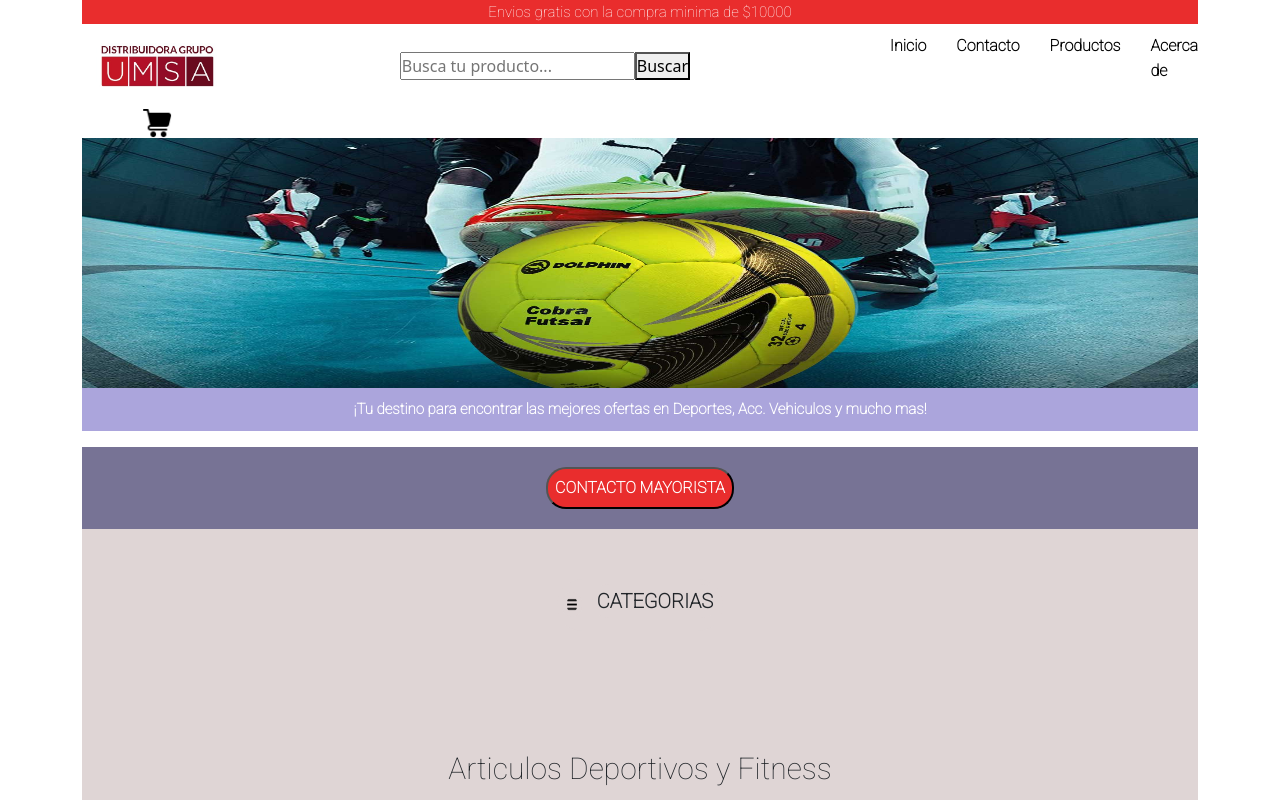
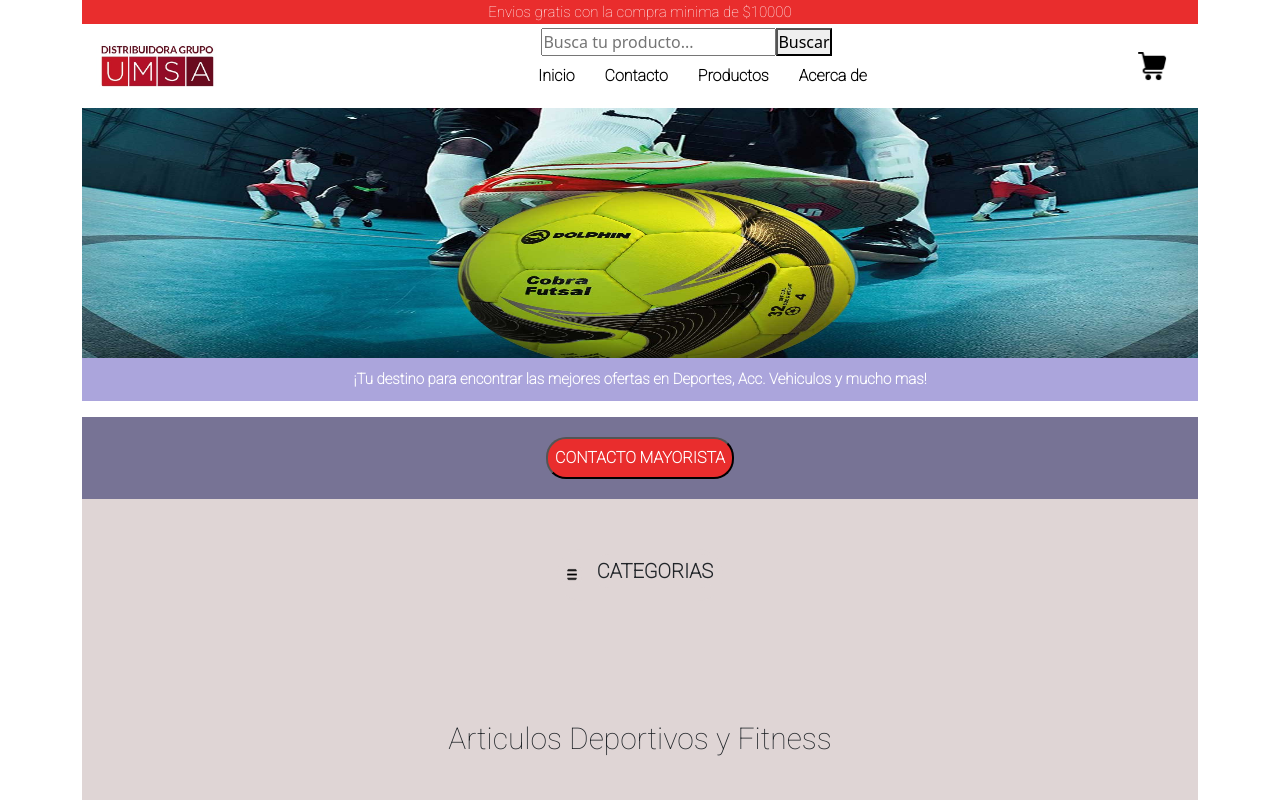
Before and after one commit to NahuelEscudero/PF-Escudero, a plain HTML site: page index.html in a window 1280 px wide. Shown: the top 800 px of the page. Drawn offline with Linux system fonts and the light colour scheme; a web font is replaced by a local one.

Commit message:
Arreglo el grid del navegador

```diff
--- a/Styles/index.css
+++ b/Styles/index.css
@@ -56,7 +56,7 @@ nav.nav-tools {
 
 div.dropdown {
     display: flex;
-    grid-area: "burger";
+    grid-area: burger;
 }
 
 @media (min-width: 992px){
@@ -72,7 +72,7 @@ div.dropdown img.hamburger-button {
 
 div.nav-tools__logo {
     display: flex;
-    grid-area: "logo";
+    grid-area: logo;
 }
 
 @media (min-width: 992px) {
@@ -93,7 +93,7 @@ div.nav-tools__logo a.nav-tools__logo-link img.nav-tools__logo-link-img {
 
 div.nav-tools__barra-search {
     display: none;
-    grid-area: "buscador";
+    grid-area: buscador;
 }
 
 @media (min-width: 992px) {
@@ -112,7 +112,7 @@ div.nav-tools__list {
     div.nav-tools__list {
         display: flex;
         flex-direction: row;
-        grid-area: "menu";
+        grid-area: menu;
     }
 }
 
@@ -142,7 +142,7 @@ div.nav-tools__list ul.nav-tools__list-desktop{
     display: flex;
     width: 30px;
     height: 30px;
-    grid-area: "carrito";
+    grid-area: carrito;
 }
 
 @media (min-width: 992px) {
```
